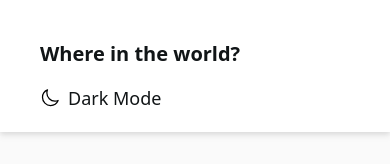
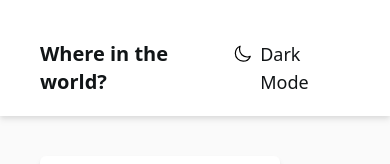
Before and after one commit to irahulchaurasiya/Rest-Countries, a React (Vite) app: page / in a window 390 px wide. Shown: the top 164 px of the page. Built offline with nearby package versions, Linux system fonts and the light colour scheme; no server answers.

Commit message:
Changed semantic tags

```diff
--- a/src/components/Header.jsx
+++ b/src/components/Header.jsx
@@ -6,15 +6,15 @@ const Header = () => {
   const { darkMode, toggleTheme } = useTheme();
 
   return (
-    <div
-      className={`flex flex-col pb-0 sm:flex-row place-content-between align-center pb-5 p-10 drop-shadow-md sm:pl-16 sm:pr-16 ${
+    <header
+      className={`flex pb-0 sm:flex-row place-content-between align-center pb-5 p-10 drop-shadow-md sm:pl-16 sm:pr-16 ${
         darkMode
           ? "bg-veryDarkBlueDMB text-whiteDMTLME"
           : "bg-whiteDMTLME text-veryDarkBlueLMT"
       }`}
     >
       <div className="inline-block text-xl font-bold">Where in the world?</div>
-      <div className="flex pt-4 sm:pt-0">
+      <div className="flex">
         <div className="flex pt-1" onClick={toggleTheme}>
           <img
             className="h-5 w-5 cursor-pointer"
@@ -26,7 +26,7 @@ const Header = () => {
           {darkMode ? "Light Mode" : "Dark Mode"}
         </div>
       </div>
-    </div>
+    </header>
   );
 };
 
```
